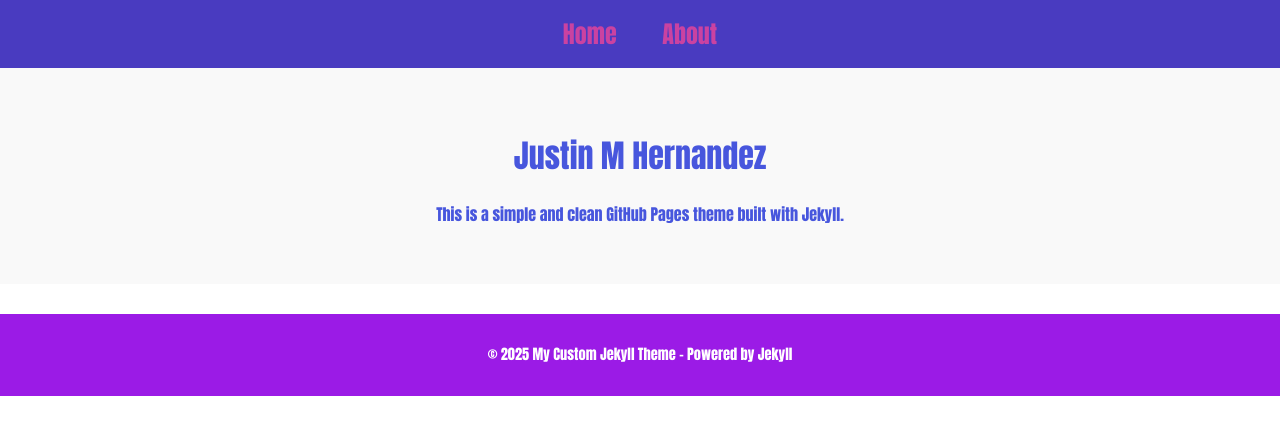
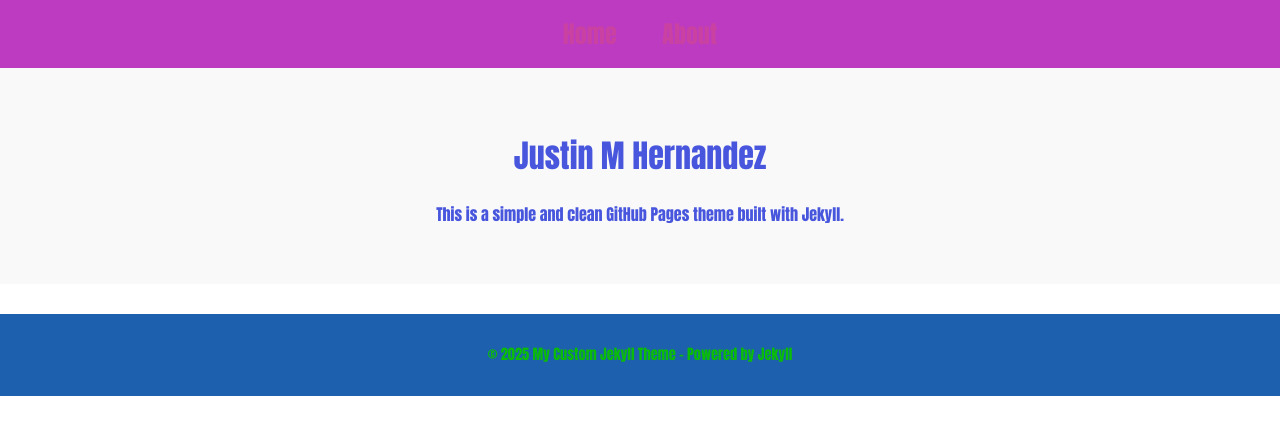
Before and after one commit to Jher873/Jher873.github.io, a Jekyll site: the page built from index.md, in a window 1280 px wide. Shown: the top 435 px of the page. Built offline with Jekyll 4.4.1, drawn with Linux system fonts in a browser that asks for light colours.

Commit message:
Update style.css

```diff
--- a/assets/css/style.css
+++ b/assets/css/style.css
@@ -11,7 +11,7 @@
 
 /* Header styling */
 header {
-    background: #493bc0; /* Soft purple background */
+    background: #bc3bc0; /* Soft purple background */
     padding: 15px; /* Increased padding for better spacing */
     color: white; /* White text for header */
     font-size: 1.5em; /* Larger text for header */
@@ -25,7 +25,7 @@
 }
 
 nav ul li {
-    color: royalblue; /* Blue color for navigation items */
+    color: rgb(204, 212, 88); /* Blue color for navigation items */
     display: inline-block; /* Inline-block for better alignment */
     margin: 0 20px; /* More spacing between nav items */
 }
@@ -39,7 +39,7 @@
 
 /* Change link color on hover */
 nav ul li a:hover {
-    color: #f39c12; /* Gold color on hover */
+    color: #6aca1b; /* Gold color on hover */
 }
 
 /* Main content styling */
@@ -51,9 +51,9 @@
 /* Footer styling */
 footer {
     margin-top: 30px; /* Added more space above footer */
-    background: #9b1be6; /* Purple background */
+    background: #1d60ad; /* Purple background */
     padding: 15px; /* More padding for better spacing */
-    color: white; /* White text in footer */
+    color: rgb(10, 187, 10); /* White text in footer */
     font-size: 0.9em; /* Slightly smaller text */
 }
 
```
